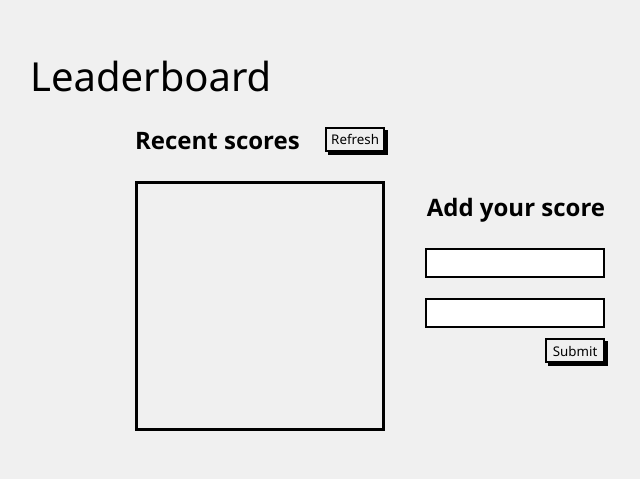
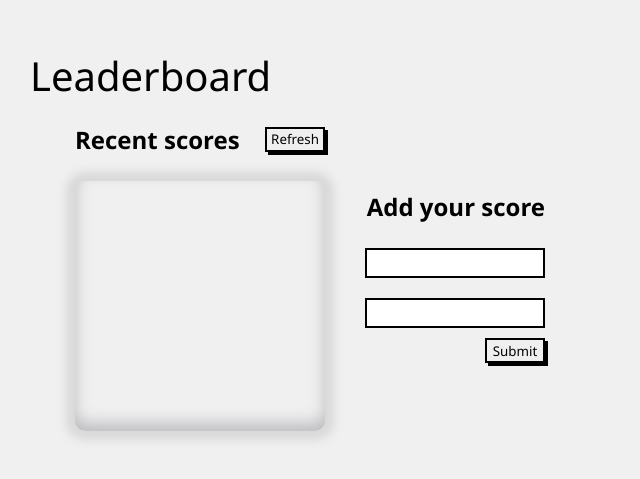
Before and after one commit to BenM4k/LeaderBoard, a website built with webpack: page src/index.html in a window 1280 px wide. Shown: the part 181-660 px from the top of the page, without its empty margins (330-970 px from the left). Built offline with nearby package versions, Linux system fonts and the light colour scheme; no server answers.

Commit message:
Update index.css

```diff
--- a/src/index.css
+++ b/src/index.css
@@ -34,7 +34,6 @@ main {
 
 .scores {
   margin-top: 20px;
-  margin-left: 60px;
   display: flex;
   gap: 40px;
   width: 100%;
@@ -61,11 +60,33 @@ main {
   cursor: pointer;
 }
 
+.refresh:hover {
+  background: black;
+  color: white;
+}
+
 .scores__table {
   margin-top: 25px;
+  padding: 10px;
   height: 250px;
-  border: 3px solid black;
+  /* border: 3px solid black; */
+  border-radius: 10px;
+  box-shadow:
+  rgb(187 187 187 / 42%) 0px 0px 8px 9px,
+          inset 0 -8px 16px 0 #bdbdc1;
+  overflow: hidden;
   overflow-y: scroll;
+}
+
+.scores__table::-webkit-scrollbar-thumb {
+  background-color: #888;
+  border-radius: 10px;
+  width: 2px;
+}
+
+.scores__table::-webkit-scrollbar {
+  /* background-color: #555; */
+  display: none;
 }
 
 .score__list {
@@ -117,6 +138,11 @@ main {
   cursor: pointer;
 }
 
+.submit:hover {
+  background: black;
+  color: white;
+}
+
 .api_result {
   display: none;
   color: red;
```
